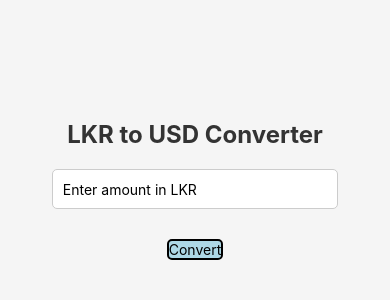
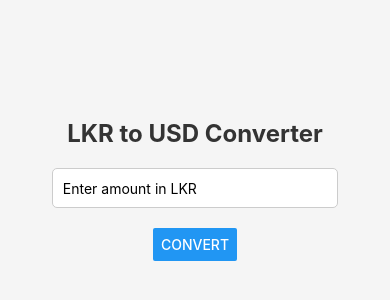
Before and after one commit to shanusen27/currency-convert-app, a React Native app in the folder myapp/: screen / in a window 390 px wide. Shown: the part 232-532 px from the top of the page. Built offline with nearby package versions, Linux system fonts and the light colour scheme.

Commit message:
removing unnecessary things

```diff
--- a/myapp/App.js
+++ b/myapp/App.js
@@ -28,9 +28,7 @@ export default function App() {
         value={lkrAmount}
         onChangeText={setLkrAmount}
       />
-       <TouchableOpacity style={styles.buttonContainer} onPress={handleConvert}>
-        <Text style={styles.buttonText}>Convert</Text>
-      </TouchableOpacity>
+       <Button title="Convert" onPress={handleConvert} />
       {usdAmount && (
         <Text style={styles.result}>USD: ${usdAmount}</Text>
       )}
```
